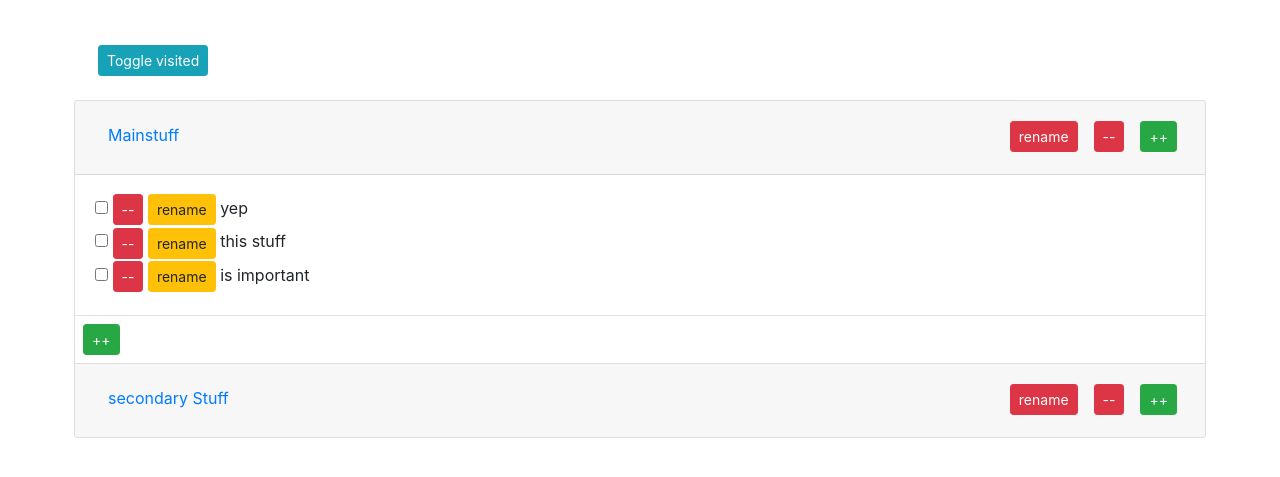
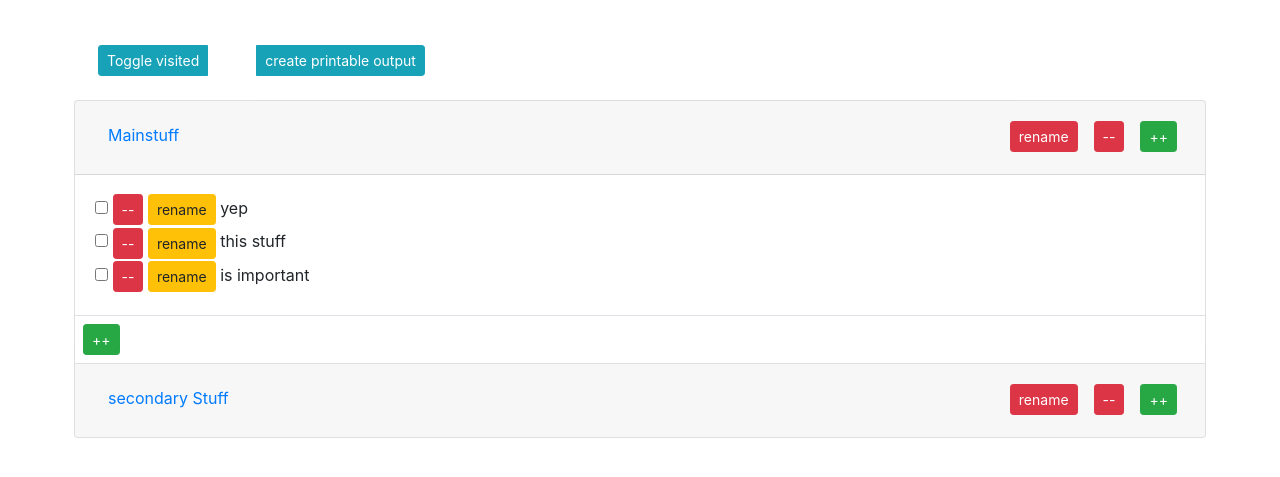
Before and after one commit to martin-kuenzel/mini_checklist, a plain HTML site: page checklist.html in a window 1280 px wide. Shown: the part 167-644 px from the top of the page. Drawn offline with nearby package versions, Linux system fonts and the light colour scheme.

Commit message:
added option to create printable output (markdown)

```diff
--- a/checklist.html
+++ b/checklist.html
@@ -23,6 +23,7 @@
 		<div class="btn-toolbar p-2 bg-secondary mr-2">
 			<select id="saved_checklists" class="custom-select custom-select-sm mr-4 m-2"></select>
 			<button id="edit_title" class="btn btn-warning btn-sm m-2 mb-0 mt-0" onclick="checklist_title_edit();">rename</button>
+
 			<button  class="btn btn-success btn-sm m-2 mb-0 mt-0" onclick="checklist_add_complete()">duplicate</button>
 			<button  class="btn btn-danger btn-sm m-2 mb-0 mt-0" onclick="checklist_del_complete()">delete</button>
 
@@ -34,6 +35,7 @@
 			<div class="btn-toolbar" role="toolbar" aria-label="">
 				<div class="btn-group" role="group" aria-label="">
 					<button id="vis_toggle" class="btn btn-info btn-sm m-4">Toggle visited</button>
+					<button id="create_printable" class="btn btn-info btn-sm m-4" onclick="create_checklist_printable();">create printable output</button>
 				</div>
 			</div>
 		  <div id="checklist"></div>
--- a/js/checklist.js
+++ b/js/checklist.js
@@ -285,3 +285,18 @@ document.addEventListener('DOMContentLoaded', () =>{
         }
     document.getElementById('saved_checklists').innerHTML = html
 });
+
+const create_checklist_printable = (()=>{
+    let rep = `\n# checklist ${lstore.storage.title}\n\n---\n`;
+    for( let key in lstore.storage.checklist_items ){
+        rep += `\n\n## ${lstore.storage.checklist_items[key].title}\n`
+        for( let item in lstore.storage.checklist_items[key].items )
+            rep += `\n - ${lstore.storage.checklist_items[key].items[item].title}`
+    }
+
+    let win = window.open()
+    win.document.body.style.lineBreak = 'pre-line';
+    let pre = document.createElement('pre');
+    pre.textContent = rep;
+    win.document.body.appendChild(pre);
+});
```
